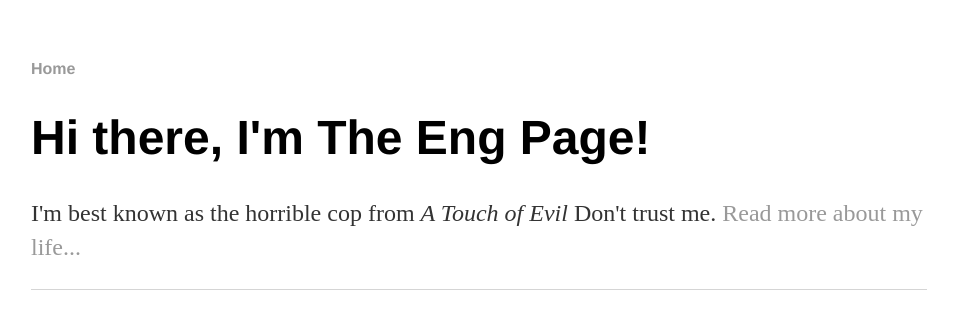
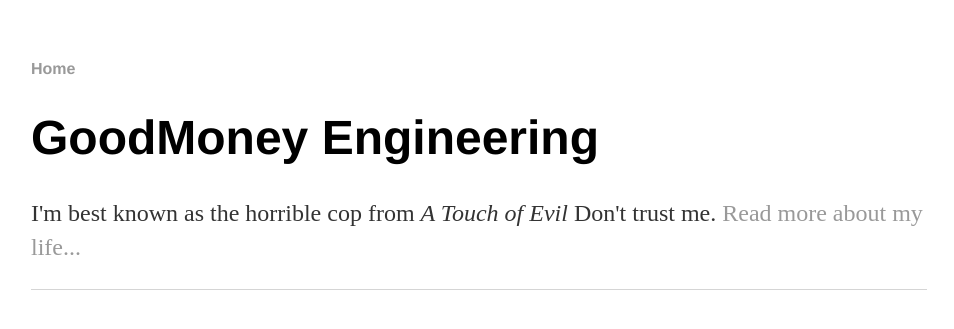
Before and after one commit to karitarr/karitarr.github.io, a Jekyll site: the page built from engineering/index.html, in a window 1280 px wide. Shown: the top 329 px of the page, without its empty margins (161-1115 px from the left). Built offline with Jekyll 4.4.1, drawn with Linux system fonts in a browser that asks for light colours.

Commit message:
Update index.html

```diff
--- a/engineering/index.html
+++ b/engineering/index.html
@@ -3,6 +3,6 @@ layout: default
 title: Engineering Page
 ---
 <div class="blurb">
-	<h1>Hi there, I'm The Eng Page!</h1>
+	<h1>GoodMoney Engineering</h1>
 	<p>I'm best known as the horrible cop from <em>A Touch of Evil</em> Don't trust me. <a href="/about">Read more about my life...</a></p>
 </div><!-- /.blurb -->
```
